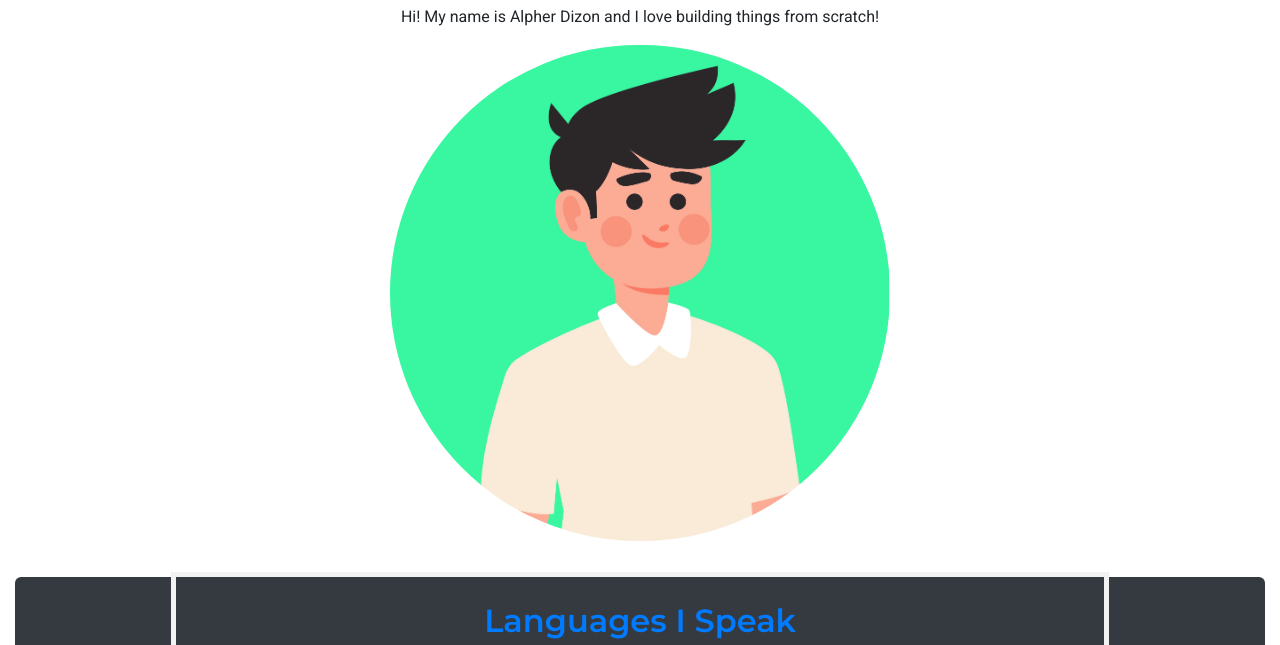
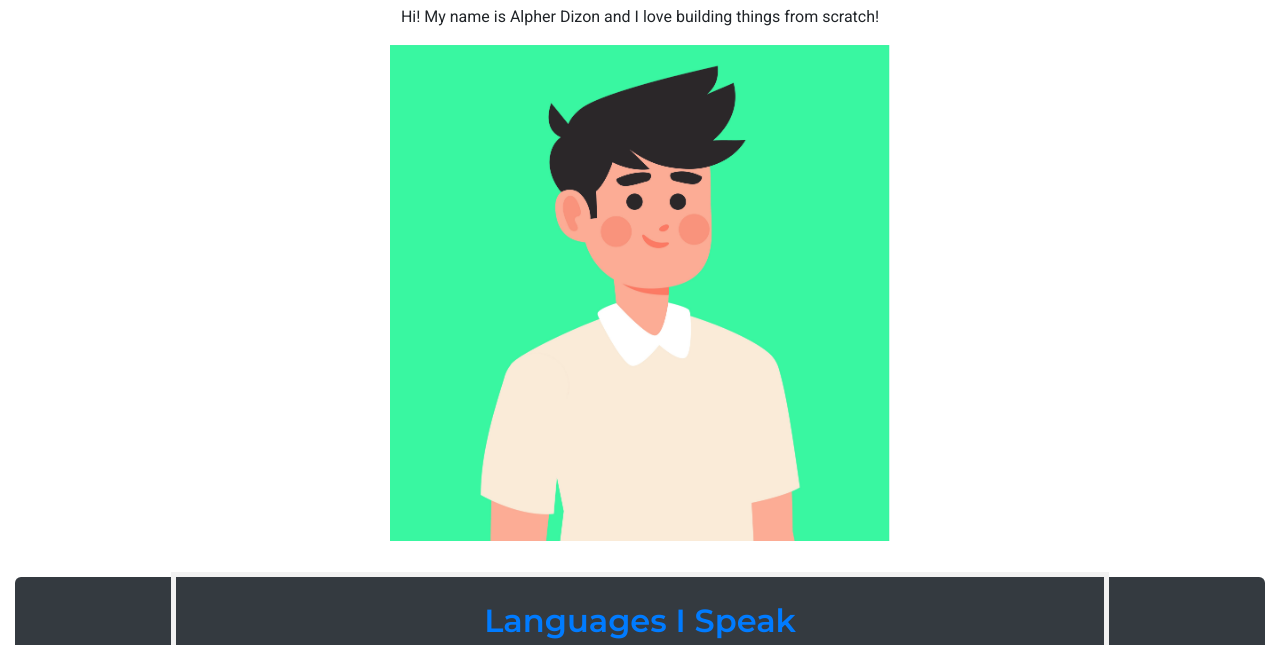
Before and after one commit to pherds/fcb-portfolio, a plain HTML site: page index.html in a window 1280 px wide. Shown: the part 103-748 px from the top of the page. Drawn offline with nearby package versions, Linux system fonts and the light colour scheme.

Commit message:
Update style.css

```diff
--- a/style.css
+++ b/style.css
@@ -16,7 +16,6 @@ h2 {
 img {
 	height: 500px;
 	width: 500px;
-	border-radius: 250px;
 }
 
 #landing {
```
